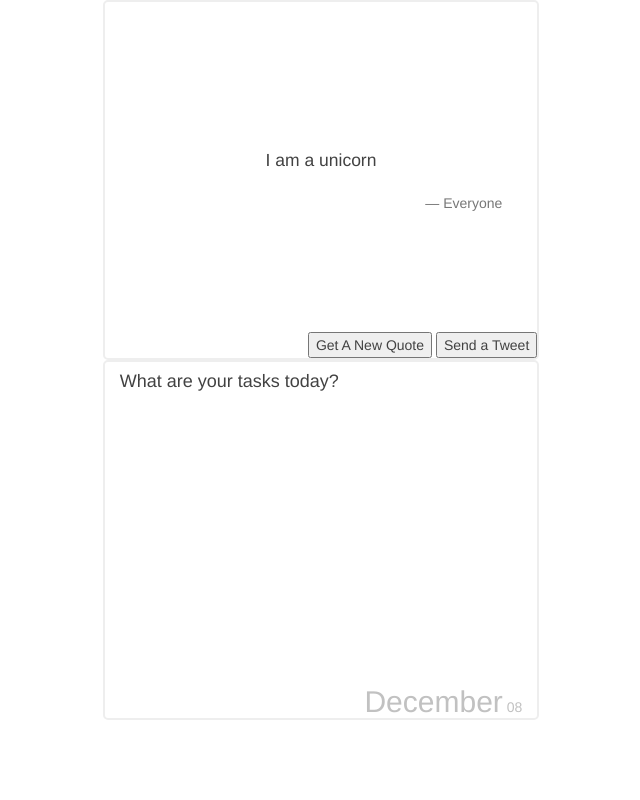
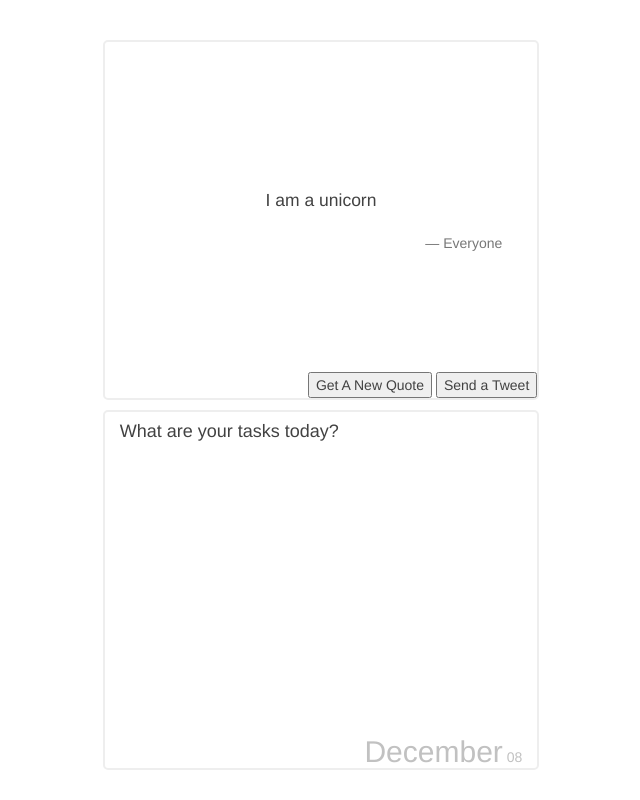
Before and after one commit to markediez/markediez.github.io, a PHP site: page /projects/fcc/front-end/random-quote-machine/index.html in a window 1280 px wide. Shown: the whole page, without its empty margins (319-959 px from the left). Run offline with PHP 8.4, Linux system fonts and the light colour scheme; some libraries are stand-ins or nearby versions.

Commit message:
Center content

```diff
--- a/projects/fcc/front-end/random-quote-machine/css/index.css
+++ b/projects/fcc/front-end/random-quote-machine/css/index.css
@@ -1,10 +1,17 @@
-.row #random_quote {
+#container {
+  height: 100vh;
+  display: flex;
+  flex-direction: column;
+  justify-content: center; }
+  #container .row {
+    height: 45%; }
+    #container .row #random_quote {
+      height: 100%;
       color: #424242;
       display: flex;
-  height: 45vh;
       border: 2px solid #EEEEEE;
       border-radius: 5px; }
-  .row #random_quote blockquote {
+      #container .row #random_quote blockquote {
         position: relative;
         display: flex;
         flex-direction: column;
@@ -12,23 +19,26 @@
         height: 100%;
         width: 100%;
         border: none; }
-  .row #random_quote #action {
+      #container .row #random_quote #action {
         position: absolute;
         bottom: 0;
         right: 0;
         align-self: flex-end; }
-
-.row #task_container {
+  #container .row {
+    height: 45%;
+    margin-top: 10px; }
+    #container .row #task_container {
       display: flex;
       flex-direction: column;
-  height: 45vh;
+      height: 45%;
       border: 2px solid #EEEEEE;
-  border-radius: 5px; }
-  .row #task_container #content {
+      border-radius: 5px;
+      height: 100%; }
+      #container .row #task_container #content {
         height: 100%;
         width: 100%;
         color: #424242; }
-  .row #task_container #curr_date {
+      #container .row #task_container #curr_date {
         text-align: right;
         color: #C1C1C1; }
 
--- a/projects/fcc/front-end/random-quote-machine/index.html
+++ b/projects/fcc/front-end/random-quote-machine/index.html
@@ -10,6 +10,8 @@
     <link rel="stylesheet" href="css/bootstrap-overwrite.css" />
   </head>
   <body>
+    <div id="container">
+
       <div class="row">
         <div id="random_quote" class="col-md-offset-4 col-md-4">
           <blockquote>
@@ -34,6 +36,7 @@
           </div>
         </div>
       </div>
+    </div>
 
     <script src="js/index.js" type="text/javascript"></script>
   </body>
--- a/projects/fcc/front-end/random-quote-machine/scss/index.scss
+++ b/projects/fcc/front-end/random-quote-machine/scss/index.scss
@@ -2,11 +2,18 @@ $primary-color: #424242;
 $secondary-color: #C1C1C1;
 $border-color: #EEEEEE;
 
+#container {
+  height: 100vh;
+  display: flex;
+  flex-direction: column;
+  justify-content: center;
+
   .row {
+    height: 45%;
     #random_quote {
+      height: 100%;
       color: $primary-color;
       display: flex;
-    height: 45vh;
       border: 2px solid $border-color;
       border-radius: 5px;
 
@@ -30,12 +37,15 @@ $border-color: #EEEEEE;
   }
 
   .row {
+    height: 45%;
+    margin-top: 10px;
     #task_container {
       display: flex;
       flex-direction: column;
-    height: 45vh;
+      height: 45%;
       border: 2px solid $border-color;
       border-radius: 5px;
+      height: 100%;
 
       #content {
         height: 100%;
@@ -49,3 +59,4 @@ $border-color: #EEEEEE;
       }
     }
   }
+}
```
Lines whose indentation alone changed are shown as unchanged.
